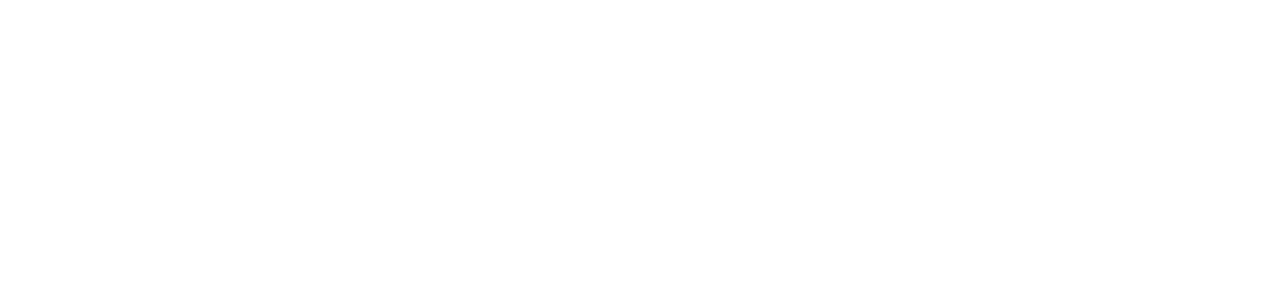
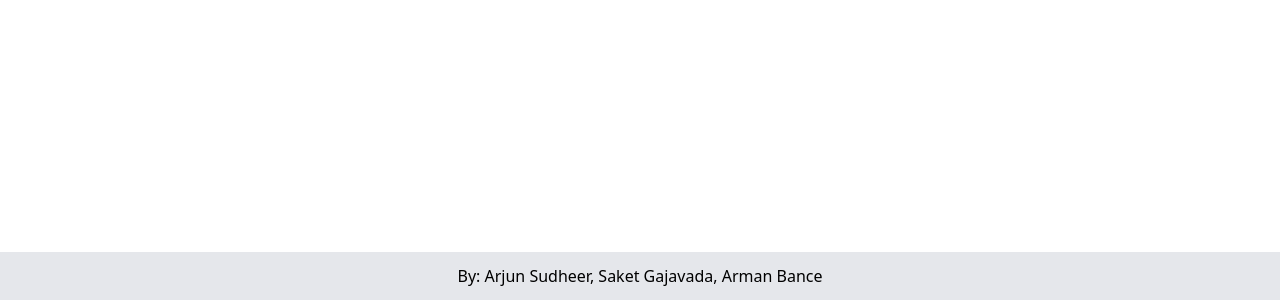
Before and after one commit to arjunsudheer/cs157a-course-planner, a React (Vite) app in the folder frontend/: page / in a window 1280 px wide. Shown: the part 500-800 px from the top of the page. Built offline with nearby package versions, Linux system fonts and the light colour scheme.

Commit message:
Implement footer
Give developer credits, pin footer to the bottom of the page

```diff
--- a/frontend/src/App.tsx
+++ b/frontend/src/App.tsx
@@ -1,7 +1,9 @@
+import Footer from "./navigation/footer";
+
 function App() {
   return (
     <>
-
+      <Footer></Footer>
     </>
   )
 }
--- /dev/null
+++ b/frontend/src/navigation/footer.tsx
@@ -0,0 +1,14 @@
+function footer() {
+  return (
+    <div>
+        <div className='bg-gray-200 w-full text-center py-3 absolute bottom-0'>
+            <p className="md:inline">By: </p>
+            <p className="md:inline">Arjun Sudheer, </p>
+            <p className="md:inline">Saket Gajavada, </p>
+            <p className="md:inline">Arman Bance</p>
+        </div>
+    </div>
+  )
+}
+
+export default footer
```
